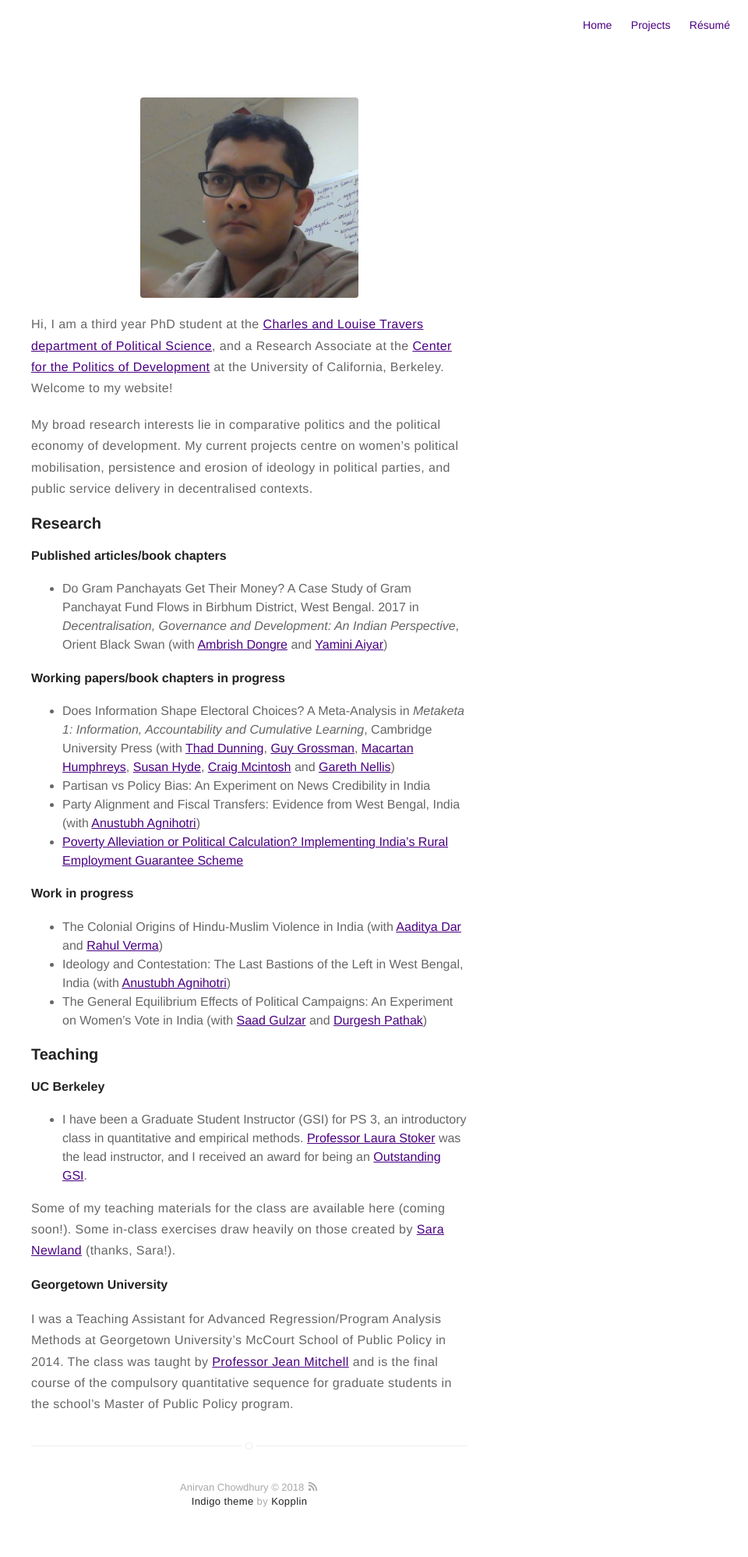
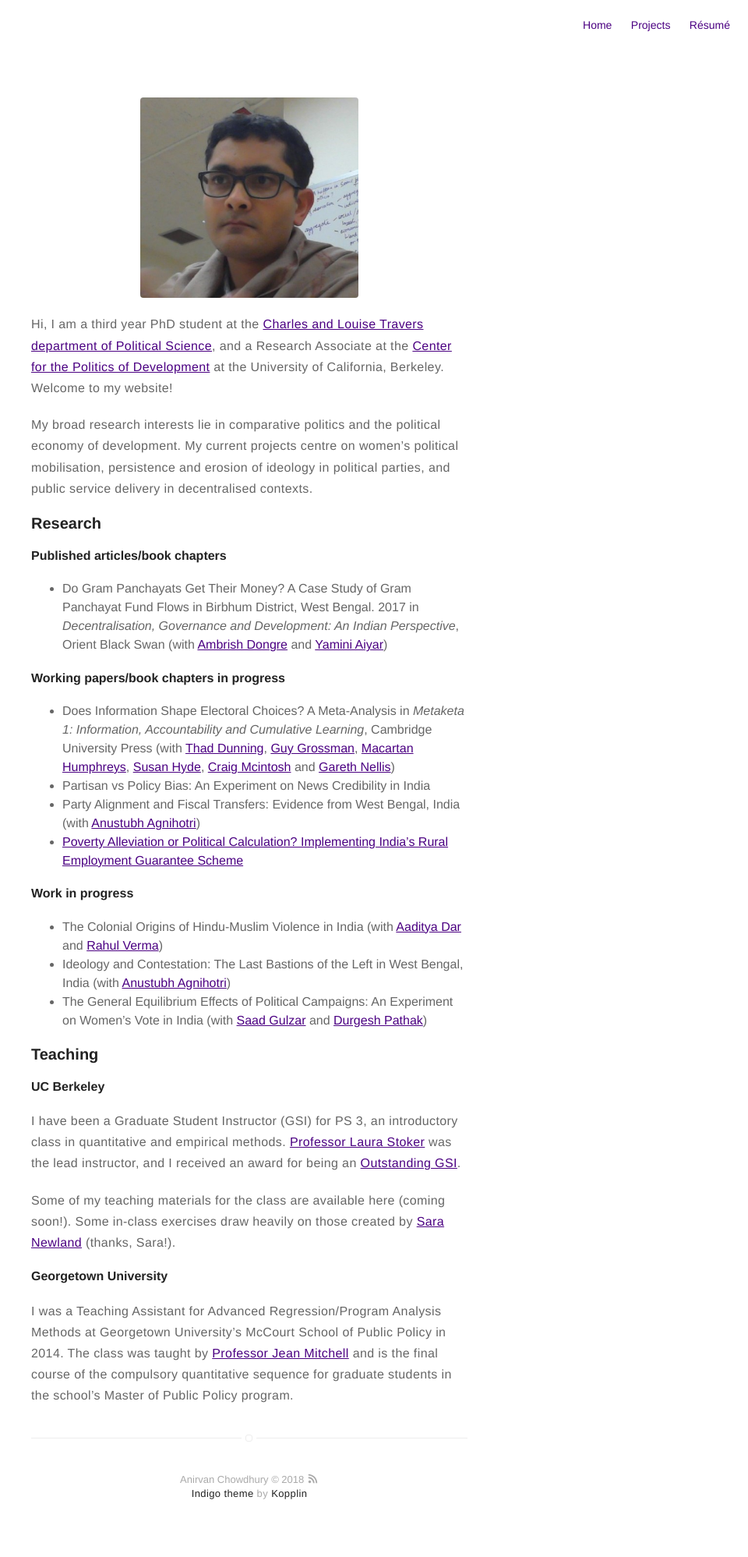
Before and after one commit to anirvanchowdhury/anirvanchowdhury.github.io, a Jekyll site: the page built from about.md, in a window 1280 px wide. Shown: the whole page at 78% size, without its empty margins (320-1280 px from the left). Built offline with Jekyll 4.4.1, drawn with Linux system fonts in a browser that asks for light colours.

Commit message:
update teaching

```diff
--- a/about.md
+++ b/about.md
@@ -27,7 +27,7 @@ My broad research interests lie in comparative politics and the political econom
 
 ### Teaching
 #### UC Berkeley
-* I have been a Graduate Student Instructor (GSI) for PS 3, an introductory class in quantitative and empirical methods. [Professor Laura Stoker](http://polisci.berkeley.edu/people/person/laura-stoker) was the lead instructor, and I received an award for being an [Outstanding GSI](http://gsi.berkeley.edu/programs-services/award-programs/ogsi/).
+I have been a Graduate Student Instructor (GSI) for PS 3, an introductory class in quantitative and empirical methods. [Professor Laura Stoker](http://polisci.berkeley.edu/people/person/laura-stoker) was the lead instructor, and I received an award for being an [Outstanding GSI](http://gsi.berkeley.edu/programs-services/award-programs/ogsi/).
 
 Some of my teaching materials for the class are available here (coming soon!). Some in-class exercises draw heavily on those created by [Sara Newland](https://scholar.harvard.edu/snewland) (thanks, Sara!).
 
```
